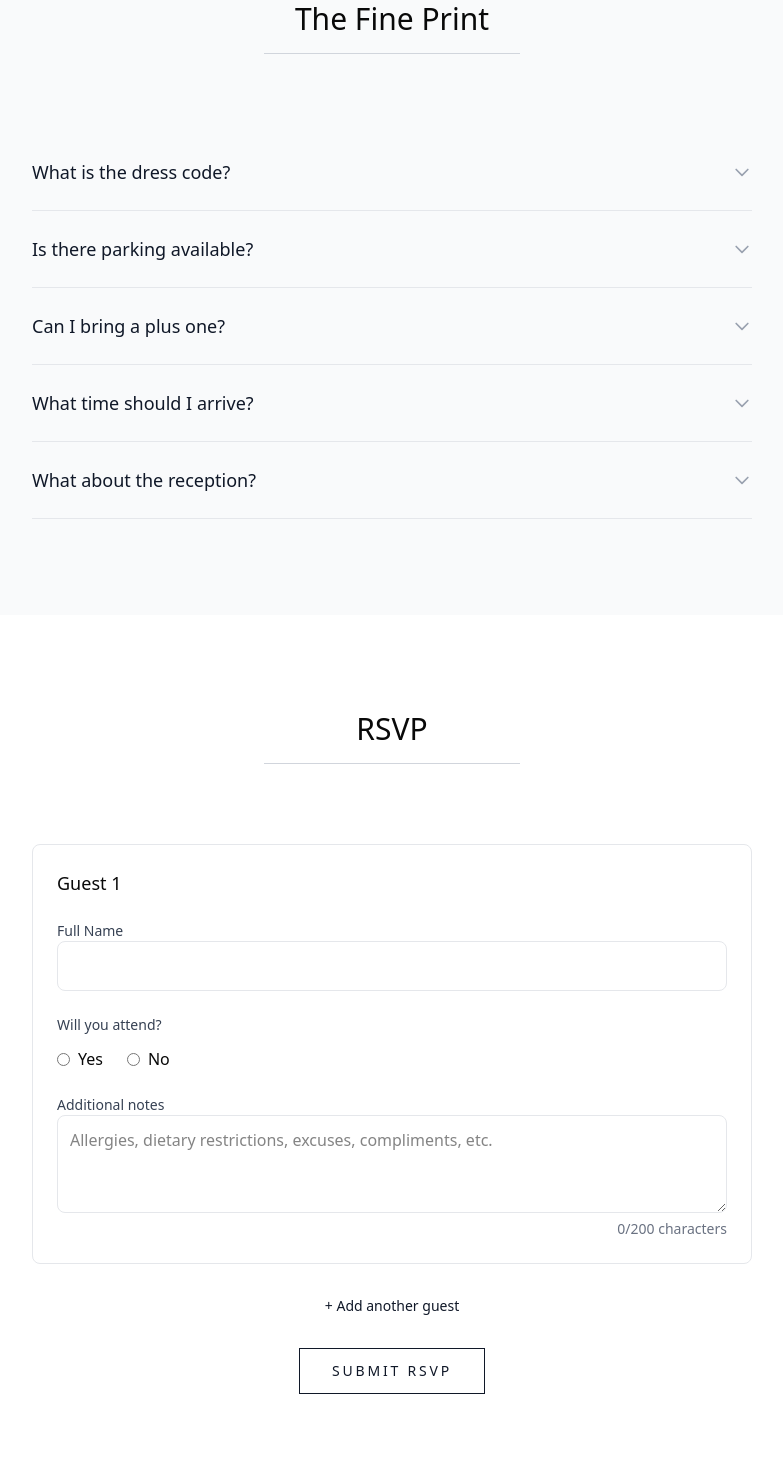
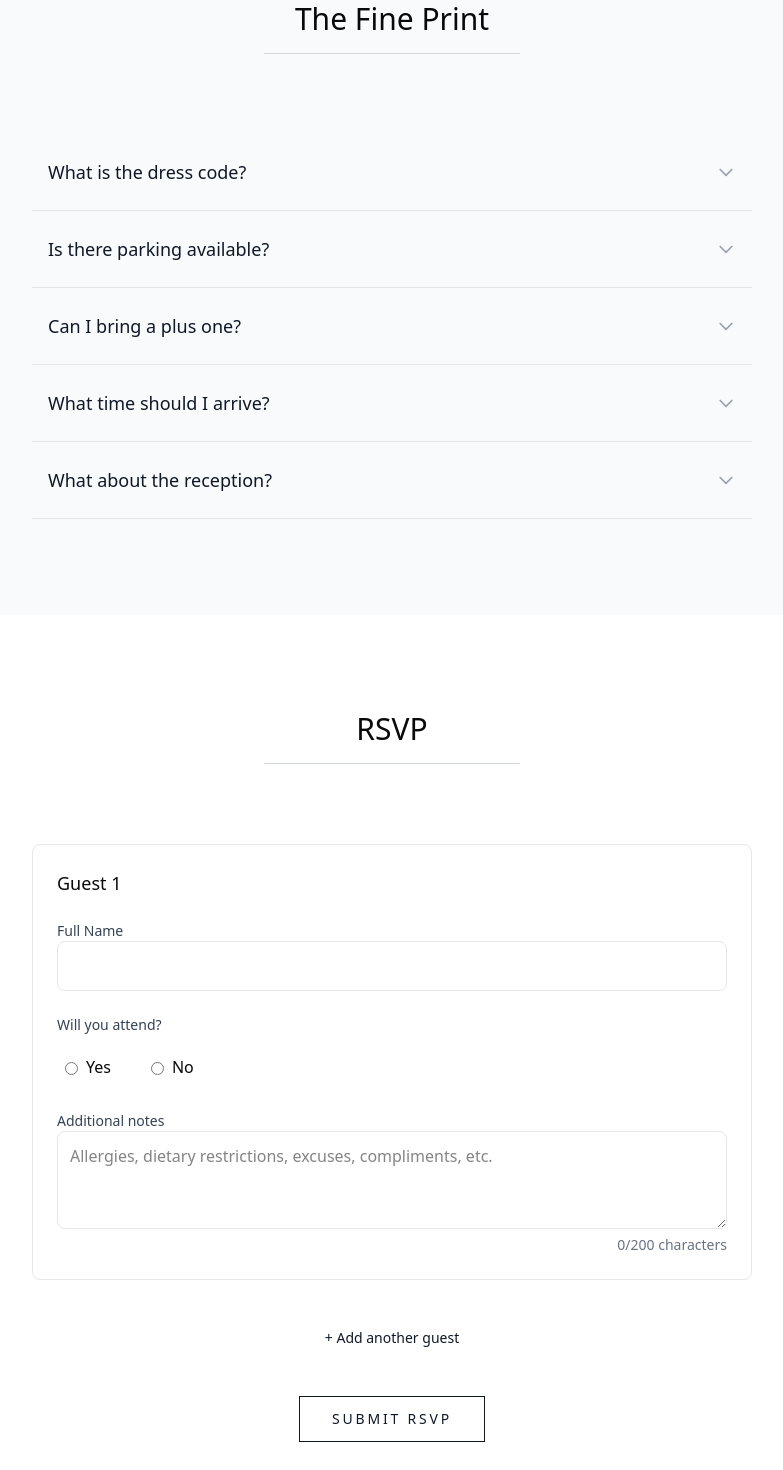
Before and after one commit to jhnbkr/amanda-john-wedding, a Next.js app: page / in a window 1280 px wide. Shown: the part 1720-3190 px from the top of the page, without its empty margins (248-1031 px from the left). Built offline with nearby package versions, Linux system fonts and the light colour scheme; a web font is replaced by a local one.

Commit message:
fix: tab selection order and visuals

```diff
--- a/src/app/components/FAQ.tsx
+++ b/src/app/components/FAQ.tsx
@@ -62,15 +62,16 @@ const QuestionItem = ({ id, title, answer }: Question) => {
   const buttonId = `${contentId}-button`;
 
   return (
-    <div className="border-b border-gray-200 py-6">
+    <div className="border-b border-gray-200 py-2">
       <button
         id={buttonId}
         aria-expanded={isOpen}
         aria-controls={contentId}
         onClick={() => setIsOpen(!isOpen)}
-        className="flex justify-between items-center w-full text-left cursor-pointer"
+        className="flex justify-between items-center w-full text-left cursor-pointer py-4 px-4 rounded-md
+          transition-colors focus:outline-none focus:ring-2 focus:ring-blue-500 focus:ring-offset-2"
       >
-        <span className="text-lg text-gray-900 hover:text-gray-600 transition-colors">{title}</span>
+        <span className="text-lg text-gray-900 group-hover:text-gray-600 transition-colors">{title}</span>
         <IconChevronDown
           className={`w-5 h-5 text-gray-400 transition-transform duration-200 ${isOpen ? "rotate-180" : ""}`}
         />
@@ -85,7 +86,7 @@ const QuestionItem = ({ id, title, answer }: Question) => {
           maxHeight: isOpen ? `${contentRef.current?.scrollHeight}px` : "0px",
         }}
       >
-        <div className="pt-4 text-gray-600 leading-relaxed">{answer}</div>
+        <div className="px-4 pb-4 pt-2 text-gray-600 leading-relaxed">{answer}</div>
       </div>
     </div>
   );
--- a/src/app/components/RSVP/AttendingField.tsx
+++ b/src/app/components/RSVP/AttendingField.tsx
@@ -19,7 +19,9 @@ export default function AttendingField({ id, attending, onChange, error, disable
         ].map(opt => (
           <label
             key={opt.label}
-            className={`flex items-center gap-2 ${disabled ? "cursor-not-allowed opacity-50" : "cursor-pointer"}`}
+            className={`flex items-center gap-2 p-2 rounded-md
+              ${disabled ? "cursor-not-allowed opacity-50" : "cursor-pointer"}
+              focus-within:outline-none focus-within:ring-2 focus-within:ring-blue-500 focus-within:ring-offset-2`}
           >
             <input
               type="radio"
@@ -28,6 +30,7 @@ export default function AttendingField({ id, attending, onChange, error, disable
               onChange={() => onChange(opt.value)}
               disabled={disabled}
               aria-describedby={error ? `guest-${id}-attending-error` : undefined}
+              className="mt-0.5 accent-gray-900 focus:outline-none focus:ring-0 focus:ring-offset-0"
             />
             <span>{opt.label}</span>
           </label>
--- a/src/app/components/RSVP/GuestEntry.tsx
+++ b/src/app/components/RSVP/GuestEntry.tsx
@@ -94,7 +94,9 @@ const RemoveGuestButton = ({ index, removeGuest, disabled }: RemoveGuestButtonPr
     type="button"
     onClick={() => confirm("Are you sure?") && removeGuest()}
     disabled={disabled}
-    className="absolute top-6 right-6 text-sm text-red-600 hover:text-red-700 transition-colors disabled:opacity-50 disabled:cursor-not-allowed"
+    className="absolute top-6 right-6 text-sm text-red-600 hover:text-red-700 transition-colors
+      disabled:opacity-50 disabled:cursor-not-allowed cursor-pointer
+      focus:outline-none focus:ring-2 focus:ring-red-500 focus:ring-offset-2 p-2 rounded-md"
     aria-label={`Remove Guest ${index + 1}`}
   >
     Remove
--- a/src/app/components/RSVP/MealChoiceField.tsx
+++ b/src/app/components/RSVP/MealChoiceField.tsx
@@ -26,11 +26,13 @@ export default function MealChoiceField({
   return (
     <fieldset id={`guest-${id}-${field}`}>
       <legend className="block mb-2 text-sm font-medium text-gray-700">{label}</legend>
-      <div className="flex flex-col gap-3">
+      <div className="flex flex-col gap-3" role="radiogroup">
         {options.map(option => (
           <label
             key={option.title}
-            className={`flex items-start gap-2 ${disabled ? "cursor-not-allowed opacity-50" : "cursor-pointer"}`}
+            className={`flex items-start gap-2 p-2 rounded-md
+              ${disabled ? "cursor-not-allowed opacity-50" : "cursor-pointer"}
+              focus-within:outline-none focus-within:ring-2 focus-within:ring-blue-500 focus-within:ring-offset-2`}
           >
             <input
               type="radio"
@@ -39,9 +41,9 @@ export default function MealChoiceField({
               onChange={() => onChange(option.title)}
               disabled={disabled}
               aria-describedby={error ? `guest-${id}-${field}-error` : undefined}
-              className="mt-1"
+              className="mt-0.5 accent-gray-900 focus:outline-none focus:ring-0 focus:ring-offset-0"
             />
-            <div>
+            <div className="flex-1">
               <div>{option.title}</div>
               {option.subtext && <div className="text-sm text-gray-500">{option.subtext}</div>}
             </div>
--- a/src/app/components/RSVP/RSVPForm.tsx
+++ b/src/app/components/RSVP/RSVPForm.tsx
@@ -145,7 +145,9 @@ const AddGuestButton = ({ addGuest, isSubmitting }: AddGuestButtonProps) => (
     type="button"
     onClick={addGuest}
     disabled={isSubmitting}
-    className="mx-auto block text-sm text-gray-900 hover:text-gray-600 transition-colors disabled:opacity-50 disabled:cursor-not-allowed cursor-pointer"
+    className="mx-auto block p-4 rounded-md text-sm text-gray-900 hover:text-gray-600 transition-colors
+      disabled:opacity-50 disabled:cursor-not-allowed cursor-pointer
+      focus:outline-none focus:ring-2 focus:ring-blue-500 focus:ring-offset-2"
   >
     + Add another guest
   </button>
```
